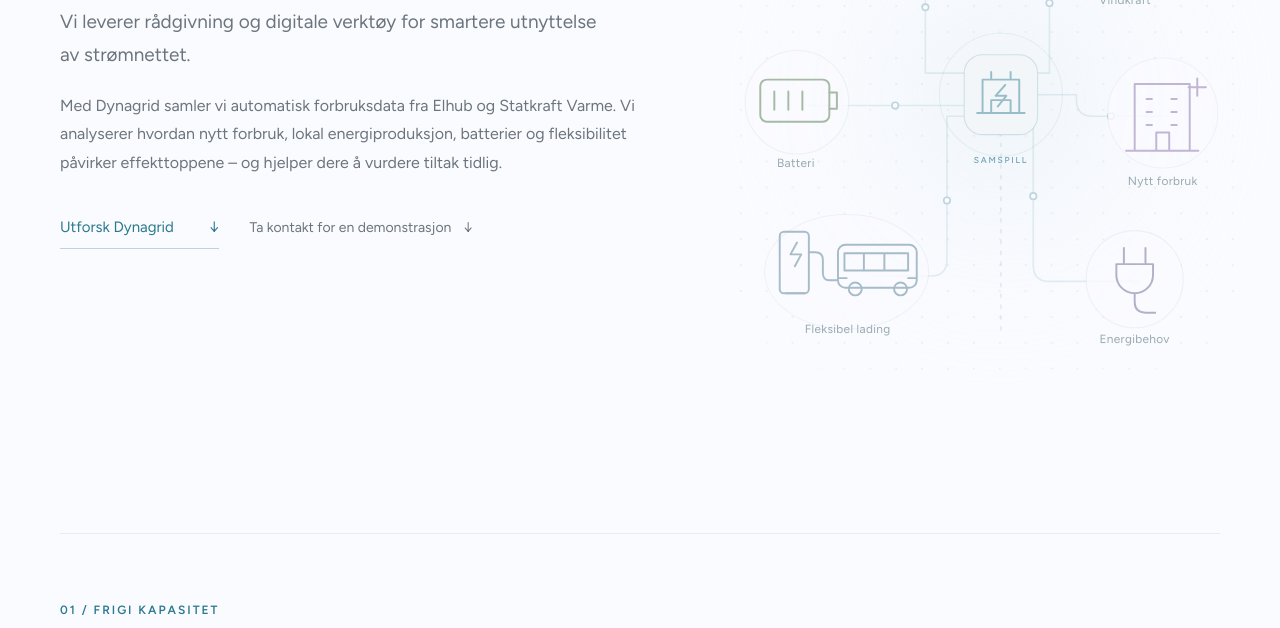
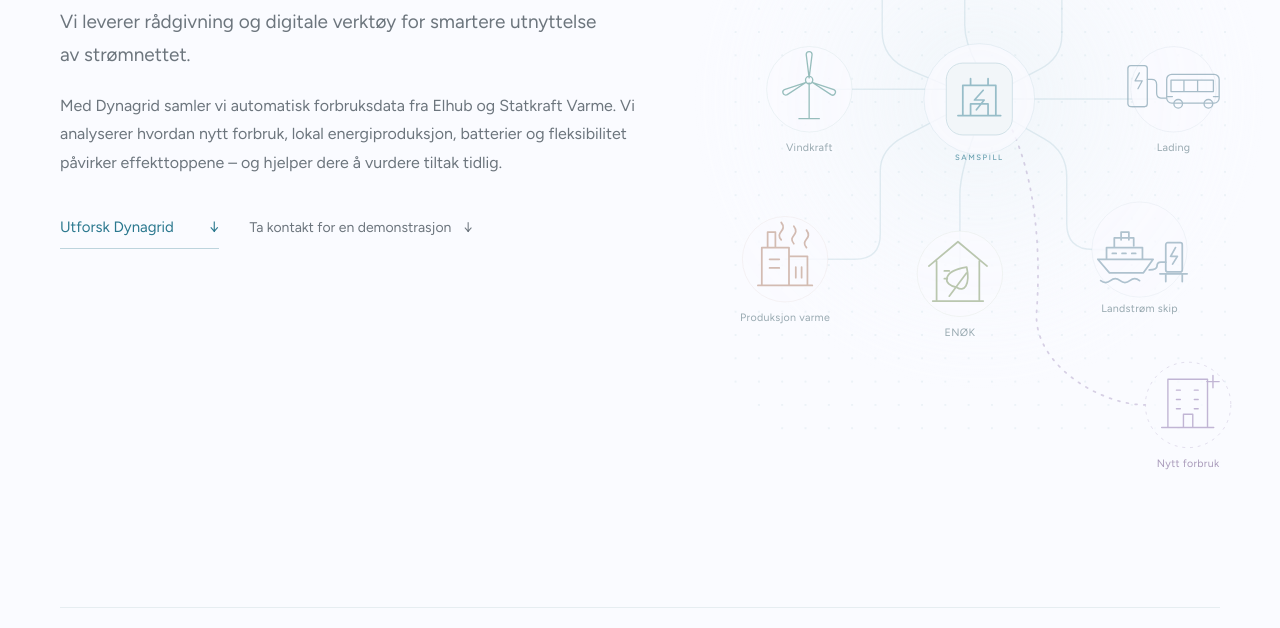
Before and after one commit to cofactor-as/website-cofactor-20, a plain HTML site: page index.html in a window 1280 px wide. Shown: the part 325-953 px from the top of the page. Drawn offline with Linux system fonts and the light colour scheme.

Commit message:
Update energy illustration and website content

```diff
--- a/i18n.js
+++ b/i18n.js
@@ -2,6 +2,8 @@
 // preserves icons, form values, links, and the current animation state.
 (() => {
  const english = {
+  'PRODUKSJON':'GENERATION','KAPASITETSTILTAK':'CAPACITY MEASURES','FORBRUK':'DEMAND',
+  'ENØK':'Energy efficiency','Landstrøm skip':'Shore power','Produksjon varme':'Heat generation',
   'Fra behov til gjennomføring.':'From needs to implementation.',
   'Datagrunnlag':'Data','Tiltak':'Measures','Beslutning':'Decision','Gjennomføring':'Implementation',
   'Vi avklarer effektbehov og begrensninger i området.':'We identify power requirements and constraints in the area.',
@@ -60,7 +62,7 @@
   'Vi leverer rådgivning og digitale verktøy for smartere utnyttelse av strømnettet.':'We provide advice and digital tools to make better use of the electricity grid.',
   'Med Dynagrid samler vi automatisk forbruksdata fra Elhub og Statkraft Varme. Vi analyserer hvordan nytt forbruk, lokal energiproduksjon, batterier og fleksibilitet påvirker effekttoppene – og hjelper dere å vurdere tiltak tidlig.':'Dynagrid automatically collects consumption data from Elhub and Statkraft Varme. We analyse how new demand, local generation, batteries and flexibility affect peak loads — helping you assess options early.',
   'Utforsk Dynagrid':'Explore Dynagrid','Ta kontakt for en demonstrasjon':'Get in touch for a demo',
-  'Solkraft':'Solar power','Vindkraft':'Wind power','Batteri':'Battery','Nytt forbruk':'New demand','Fleksibel lading':'Flexible charging','Energibehov':'Energy demand','SAMSPILL':'COORDINATION',
+  'Solkraft':'Solar power','Vindkraft':'Wind power','Batteri':'Battery','Nytt forbruk':'New demand','Lading':'Charging','Energibehov':'Energy demand','SAMSPILL':'COORDINATION',
   '01 / FRIGI KAPASITET':'01 / FREE UP CAPACITY','Energi i samspill.':'Energy working together.',
   'Datakilder':'Data sources','DINE DATA OG RESSURSER':'YOUR DATA AND ASSETS',
   'Strømforbruk':'Electricity demand','Fjernvarme':'District heating','Batterier':'Batteries','Fleksibilitet':'Flexibility',
--- a/index.html
+++ b/index.html
@@ -4,7 +4,7 @@
 <meta charset="utf-8"><meta name="viewport" content="width=device-width, initial-scale=1">
 <title>Energi i samspill — animasjonskonsept</title>
 <link rel="icon" type="image/png" href="assets/cofactor-symbol.png">
-<link rel="stylesheet" href="assets/bootstrap-icons.css"><link rel="stylesheet" href="style.css?v=20261119-process1"><script defer src="i18n.js?v=20261119-process1"></script><script defer src="app.js?v=20261119-process1"></script>
+<link rel="stylesheet" href="assets/bootstrap-icons.css"><link rel="stylesheet" href="style.css?v=20261119-energy-groups1"><script defer src="i18n.js?v=20261119-energy-groups1"></script><script defer src="app.js?v=20261119-energy-groups1"></script>
 </head>
 <body>
 <header class="site-header">
@@ -35,66 +35,57 @@
 <section class="landing-section" aria-labelledby="intro-title">
 <div class="landing-copy"><h1 id="intro-title">Frigjør kapasitet.<br>Gi plass til nytt forbruk</h1><p>Vi leverer rådgivning og digitale verktøy for smartere utnyttelse av strømnettet.</p><p class="landing-description">Med Dynagrid samler vi automatisk forbruksdata fra Elhub og Statkraft Varme. Vi analyserer hvordan nytt forbruk, lokal energiproduksjon, batterier og fleksibilitet påvirker effekttoppene – og hjelper dere å vurdere tiltak tidlig.</p><div class="landing-actions"><a class="section-jump" href="#frigi-kapasitet">Utforsk Dynagrid <span aria-hidden="true">↓</span></a><a class="demo-link" href="#kontakt">Ta kontakt for en demonstrasjon <span aria-hidden="true">↓</span></a></div></div>
 <div class="energy-illustration" aria-hidden="true">
-<svg viewBox="0 0 540 570" fill="none" xmlns="http://www.w3.org/2000/svg">
-<defs>
- <pattern id="energy-dots" width="24" height="24" patternUnits="userSpaceOnUse"><circle cx="1" cy="1" r="1" fill="#2a788e" opacity=".13"/></pattern>
- <radialGradient id="energy-halo"><stop stop-color="#e4eff3" stop-opacity=".7"/><stop offset="1" stop-color="#FAFBFF" stop-opacity="0"/></radialGradient>
-</defs>
-<ellipse cx="290" cy="280" rx="260" ry="270" fill="url(#energy-halo)"/>
-<rect x="45" y="40" width="465" height="490" rx="90" fill="url(#energy-dots)"/>
-<g stroke="#2a788e" stroke-opacity=".17" stroke-width="1.5" stroke-linecap="round" stroke-linejoin="round">
- <path d="M135 119H205Q220 119 220 134V255H270M405 125H350Q335 125 335 140V255H310"/>
- <path d="M113 285H270M445 295H375Q360 295 360 280V275H310"/>
- <path d="M173 443H225Q240 443 240 428V295H270M416 448H335Q320 448 320 433V295H310"/>
- <path d="M290 310V500" stroke-dasharray="3 7"/>
+<svg viewBox="0 0 600 710" fill="none" xmlns="http://www.w3.org/2000/svg">
+<defs><pattern id="energy-dots" width="24" height="24" patternUnits="userSpaceOnUse"><circle cx="1" cy="1" r="1" fill="#2a788e" opacity=".13"/></pattern><radialGradient id="energy-halo"><stop stop-color="#e4eff3" stop-opacity=".7"/><stop offset="1" stop-color="#FAFBFF" stop-opacity="0"/></radialGradient></defs>
+<ellipse cx="300" cy="310" rx="295" ry="300" fill="url(#energy-halo)"/>
+<rect x="28" y="35" width="544" height="625" rx="100" fill="url(#energy-dots)"/>
+<g class="energy-group-labels"><text x="100" y="54">PRODUKSJON</text><text x="285" y="54">KAPASITETSTILTAK</text><text x="480" y="54">FORBRUK</text></g>
+<g stroke="#2a788e" stroke-opacity=".17" stroke-width="1.5" stroke-linecap="round" stroke-linejoin="round" fill="none">
+<path d="M85 135H177Q200 135 200 159V241Q200 268 228 280L266 296"/>
+<path d="M125 300H266"/>
+<path d="M100 475H172Q198 475 198 449V384Q198 362 222 349L270 324"/>
+<path d="M285 140V234Q285 251 297 274"/>
+<path d="M280 490V408Q280 388 294 348"/>
+<path d="M334 294 361 280Q385 268 385 244V161Q385 135 411 135H475"/>
+<path d="M334 310H500"/>
+<path d="M330 330 367 351Q390 364 390 390V438Q390 465 417 465H465"/>
 </g>
-<g fill="#FAFBFF" stroke="#a6c5ce" stroke-width="1.5"><circle cx="220" cy="194" r="3"/><circle cx="335" cy="190" r="3"/><circle cx="192" cy="285" r="3"/><circle cx="392" cy="295" r="3"/><circle cx="240" cy="373" r="3"/><circle cx="320" cy="369" r="3"/></g>
-<!-- Solar generation -->
-<g transform="translate(83 74)" class="energy-node" style="color:#c2a34a">
- <circle cx="52" cy="43" r="54" class="node-disc"/>
- <g class="node-art"><circle cx="69" cy="12" r="9"/><path d="M69-4v-5M69 28v5M53 12h-5M85 12h5M57 0l-4-4M81 0l4-4"/>
- <path d="M16 29h55l10 34H6l10-34ZM12 46h64M34 29l-3 34M53 29l4 34M43 63v12M29 75h28"/></g>
- <text x="44" y="105">Solkraft</text>
-</g>
-<!-- Wind generation -->
-<g transform="translate(368 69)" class="energy-node" style="color:#4b8f8a">
- <circle cx="37" cy="50" r="52" class="node-disc"/>
- <g class="node-art"><path d="M37 46v49M23 95h28M37 39 33 7a4 4 0 0 1 8 0l-4 32ZM33 45 7 62a4 4 0 0 1-4-7l30-10ZM41 45l26 17a4 4 0 0 0 4-7L41 45Z"/><circle cx="37" cy="42" r="5"/></g>
- <text x="37" y="122">Vindkraft</text>
-</g>
-<!-- Storage -->
-<g transform="translate(65 250)" class="energy-node" style="color:#658860">
- <circle cx="36" cy="32" r="48" class="node-disc"/>
- <g class="node-art"><rect x="2" y="11" width="64" height="39" rx="6"/><path d="M66 23h7v15h-7M15 22v17M28 22v17M41 22v17"/></g>
- <text x="35" y="92">Batteri</text>
-</g>
-<!-- New consumption: a commercial building -->
-<g transform="translate(405 258)" class="energy-node" style="color:#9680b3">
- <circle cx="35" cy="34" r="51" class="node-disc"/>
- <g class="node-art"><path d="M9 69V7h51v62M1 69h67M29 69V52h12v17M20 21h5M43 21h5M20 33h5M43 33h5M20 45h5M43 45h5M67 2v16M59 10h16"/></g>
- <text x="35" y="101">Nytt forbruk</text>
-</g>
-<!-- Flexible charging: charger and electric bus -->
-<g transform="translate(85 397)" class="energy-node" style="color:#678c9e">
- <ellipse cx="62" cy="42" rx="76" ry="53" class="node-disc"/>
- <g class="node-art"><rect x="0" y="5" width="27" height="57" rx="4"/><path d="M6 62h17M16 15l-6 11h10l-6 11M27 24h6q7 0 7 7v12q0 7 6 7h7"/>
- <rect x="54" y="17" width="73" height="40" rx="7"/><path d="M60 25h59v16H60V25ZM78 25v16M97 25v16M119 48h7M55 48h7"/><circle cx="70" cy="58" r="6"/><circle cx="112" cy="58" r="6"/></g>
- <text x="63" y="99">Fleksibel lading</text>
-</g>
-<!-- Electricity demand -->
-<g transform="translate(385 414)" class="energy-node" style="color:#77799d">
- <circle cx="29" cy="32" r="45" class="node-disc"/>
- <g class="node-art"><path d="M19 3v15M39 3v15M12 18h34v10a17 17 0 0 1-34 0V18ZM29 45v8q0 10 10 10h9"/></g>
- <text x="29" y="91">Energibehov</text>
-</g>
-<!-- Shared grid connection -->
-<g transform="translate(256 238)" style="color:#2a788e">
- <circle cx="34" cy="37" r="57" stroke="currentColor" stroke-opacity=".12"/>
- <rect x="0" y="0" width="68" height="74" rx="17" fill="#eff5f7" stroke="#a8c6d0" stroke-opacity=".7"/>
- <g stroke="currentColor" stroke-width="1.8" stroke-linecap="round" stroke-linejoin="round" opacity=".65"><path d="M17 54V23h34v31M12 54h44M25 16v7M43 16v7M25 54V42h18v12M38 28l-9 10h10l-8 10"/></g>
- <text x="34" y="100" class="hub-label">SAMSPILL</text>
-</g>
-</svg>
+<path class="energy-new-demand-link" d="M334 342C360 400 363 475 359 529S424 625 471 625"/>
+
+<g transform="translate(100 475)" class="energy-node" style="color:#b48a76"><circle r="44" class="node-disc"/>
+<g class="node-art"><path d="M-28 27h56M-24 27v-39h28v39M4 27V-3h19v30M-18-12v-16h8v16M-16 0h10m-10 9h10M11 8v11m6-11v11"/><path d="M-4-20c-7-8 7-9 0-18M9-16c-7-8 7-9 0-18M22-12c-7-8 7-9 0-18"/></g>
+<text x="0" y="64">Produksjon varme</text></g>
+<g transform="translate(125 300)" class="energy-node" style="color:#4b8f8a"><circle r="44" class="node-disc"/>
+<g class="node-art" transform="translate(-28 -41) scale(0.75)"><path xmlns="http://www.w3.org/2000/svg" d="M37 46v49M23 95h28M37 39 33 7a4 4 0 0 1 8 0l-4 32ZM33 45 7 62a4 4 0 0 1-4-7l30-10ZM41 45l26 17a4 4 0 0 0 4-7L41 45Z" /><circle xmlns="http://www.w3.org/2000/svg" cx="37" cy="42" r="5" /></g>
+<text x="0" y="64">Vindkraft</text></g>
+<g transform="translate(515 625)" class="energy-node energy-new-demand" style="color:#9680b3"><circle r="44" class="node-disc"/>
+<g class="node-art" transform="translate(-28 -32) scale(0.8)"><path xmlns="http://www.w3.org/2000/svg" d="M9 69V7h51v62M1 69h67M29 69V52h12v17M20 21h5M43 21h5M20 33h5M43 33h5M20 45h5M43 45h5M67 2v16M59 10h16" /></g>
+<text x="0" y="64">Nytt forbruk</text></g>
+<g transform="translate(465 465)" class="energy-node" style="color:#7496a9"><circle r="49" class="node-disc"/>
+<g class="node-art"><path d="M-43 10h57L4 24h-35l-12-14ZM-34 10V-2H3v12M-26-2v-10h20v8M-19-10v-8h8v8M-28 4h4m6 0h4m6 0h4M21 25h28M27 25v8m17-8v8"/><rect x="27" y="-7" width="17" height="30" rx="2"/><path d="m37-2-5 9h7l-5 8M27 13h-5q-4 0-4 4t-8 4M-40 32q5 4 10 0t10 0t10 0t10 0"/></g>
+<text x="0" y="64">Landstrøm skip</text></g>
+<g transform="translate(475 135)" class="energy-node" style="color:#77799d"><circle r="38" class="node-disc"/>
+<g class="node-art" transform="translate(-24 -30) scale(0.8)"><path xmlns="http://www.w3.org/2000/svg" d="M19 3v15M39 3v15M12 18h34v10a17 17 0 0 1-34 0V18ZM29 45v8q0 10 10 10h9" /></g>
+<text x="0" y="64">Energibehov</text></g>
+<g transform="translate(500 300)" class="energy-node" style="color:#678c9e"><circle r="44" class="node-disc"/>
+<g class="node-art" transform="translate(-47 -28) scale(0.74)"><rect xmlns="http://www.w3.org/2000/svg" x="0" y="5" width="27" height="57" rx="4" /><path xmlns="http://www.w3.org/2000/svg" d="M6 62h17M16 15l-6 11h10l-6 11M27 24h6q7 0 7 7v12q0 7 6 7h7" />
+ <rect xmlns="http://www.w3.org/2000/svg" x="54" y="17" width="73" height="40" rx="7" /><path xmlns="http://www.w3.org/2000/svg" d="M60 25h59v16H60V25ZM78 25v16M97 25v16M119 48h7M55 48h7" /><circle xmlns="http://www.w3.org/2000/svg" cx="70" cy="58" r="6" /><circle xmlns="http://www.w3.org/2000/svg" cx="112" cy="58" r="6" /></g>
+<text x="0" y="64">Lading</text></g>
+<g transform="translate(285 140)" class="energy-node" style="color:#658860"><circle r="39" class="node-disc"/>
+<g class="node-art" transform="translate(-30 -25) scale(0.8)"><rect xmlns="http://www.w3.org/2000/svg" x="2" y="11" width="64" height="39" rx="6" /><path xmlns="http://www.w3.org/2000/svg" d="M66 23h7v15h-7M15 22v17M28 22v17M41 22v17" /></g>
+<text x="0" y="64">Batteri</text></g>
+<g transform="translate(280 490)" class="energy-node" style="color:#889e71"><circle r="44" class="node-disc"/>
+<g class="node-art"><path d="m-32-8 30-25L28-8M-24-13v41h44V-13M-28 28h52"/><path d="M-3 14c-15-2-16-17 10-21 4 19-3 26-10 21ZM-11 23 7-1M-16-3h5m-5 8h3"/></g>
+<text x="0" y="64">ENØK</text></g>
+<g transform="translate(85 135)" class="energy-node" style="color:#c2a34a"><circle r="44" class="node-disc"/>
+<g class="node-art" transform="translate(-34 -30) scale(0.8)"><circle xmlns="http://www.w3.org/2000/svg" cx="69" cy="12" r="9" /><path xmlns="http://www.w3.org/2000/svg" d="M69-4v-5M69 28v5M53 12h-5M85 12h5M57 0l-4-4M81 0l4-4" />
+ <path xmlns="http://www.w3.org/2000/svg" d="M16 29h55l10 34H6l10-34ZM12 46h64M34 29l-3 34M53 29l4 34M43 63v12M29 75h28" /></g>
+<text x="0" y="64">Solkraft</text></g>
+<g transform="translate(266 273)" style="color:#2a788e">
+<circle cx="34" cy="37" r="57" fill="#FAFBFF" fill-opacity=".8" stroke="currentColor" stroke-opacity=".12"/>
+<rect width="68" height="74" rx="17" fill="#eff5f7" stroke="#a8c6d0" stroke-opacity=".7"/>
+<g stroke="currentColor" stroke-width="1.8" stroke-linecap="round" stroke-linejoin="round" opacity=".65"><path d="M17 54V23h34v31M12 54h44M25 16v7M43 16v7M25 54V42h18v12M38 28l-9 10h10l-8 10"/></g>
+<text x="34" y="100" class="hub-label">SAMSPILL</text></g></svg>
 </div>
 </section>
 <section id="frigi-kapasitet" class="animation-section" aria-labelledby="capacity-title" tabindex="-1">
@@ -118,6 +109,10 @@
 <div class="process-heading"><h3 id="process-title">Fra behov til gjennomføring.</h3><span class="process-heading-line" aria-hidden="true"></span></div>
 <ol class="process-steps"><li class="process-step"><div class="process-marker" aria-hidden="true"><span>01</span></div><div class="process-content"><i class="bi bi-plug process-icon" aria-hidden="true"></i><h4>Nytt forbruk</h4><p>Vi avklarer effektbehov og begrensninger i området.</p></div></li><li class="process-step"><div class="process-marker" aria-hidden="true"><span>02</span></div><div class="process-content"><i class="bi bi-bar-chart-line process-icon" aria-hidden="true"></i><h4>Datagrunnlag</h4><p>Dynagrid samler og analyserer timeverdier for strøm og fjernvarme.</p></div></li><li class="process-step"><div class="process-marker" aria-hidden="true"><span>03</span></div><div class="process-content"><i class="bi bi-sliders process-icon" aria-hidden="true"></i><h4>Tiltak</h4><p>Vi vurderer produksjon, lagring og fleksibilitet i samspill.</p></div></li><li class="process-step"><div class="process-marker" aria-hidden="true"><span>04</span></div><div class="process-content"><i class="bi bi-clipboard-check process-icon" aria-hidden="true"></i><h4>Beslutning</h4><p>Vi sammenligner løsninger og synliggjør potensialet for frigjort kapasitet.</p></div></li><li class="process-step"><div class="process-marker" aria-hidden="true"><span>05</span></div><div class="process-content"><i class="bi bi-tools process-icon" aria-hidden="true"></i><h4>Gjennomføring</h4><p>Vi bistår med nettdialog og leverandørvalg.</p></div></li></ol>
 </section>
+
+
+
+
 
 
 </section>
@@ -266,4 +261,5 @@
 </section>
 </main>
 
+
 </body></html>
```
Also changed, not shown: style.css (+8 -0 lines).
